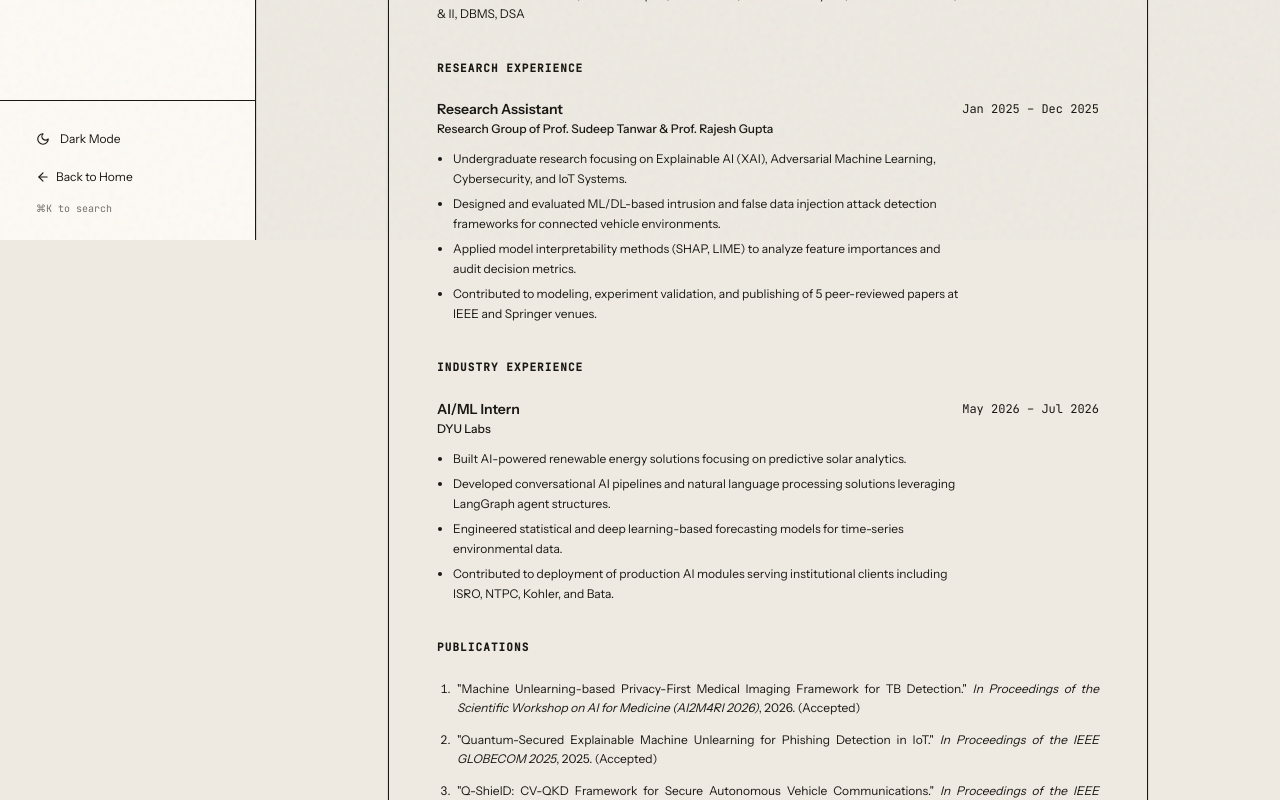
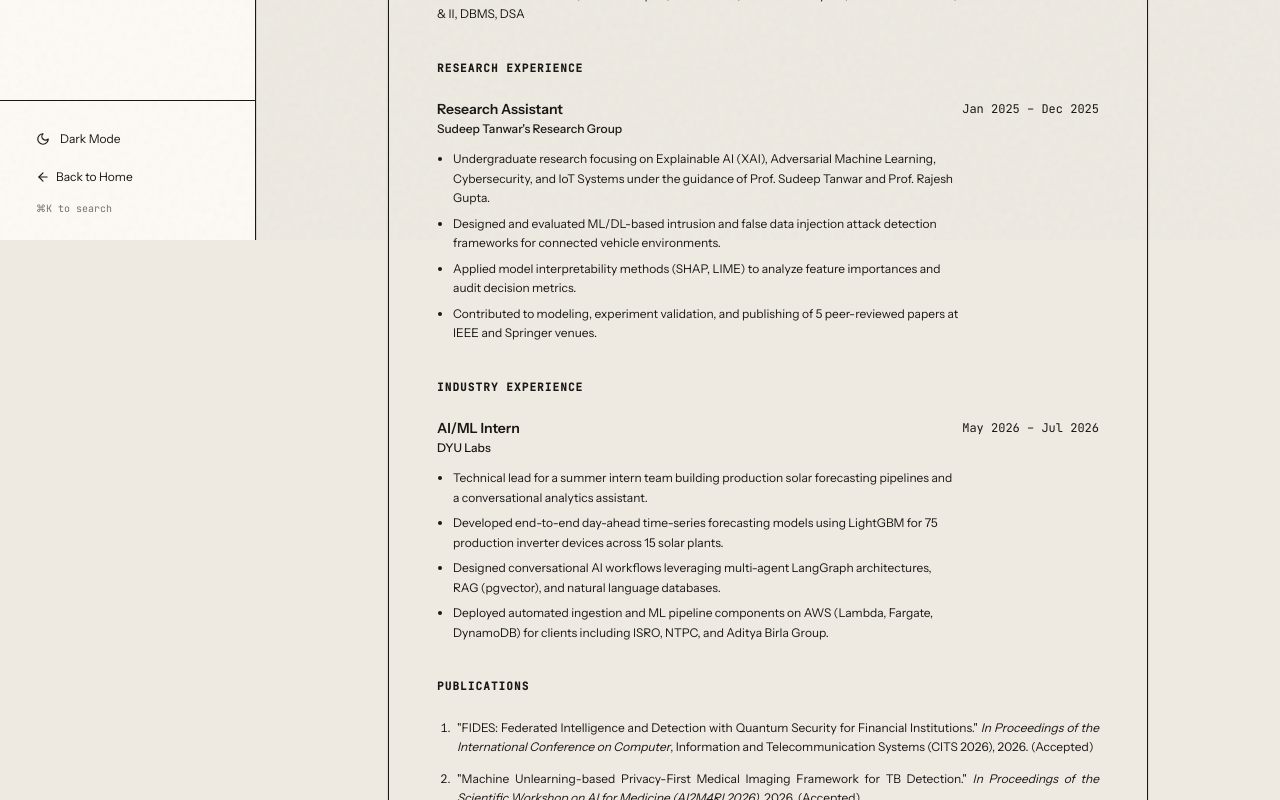
Before and after one commit to paramdesai24/portfolio, a SvelteKit app: page /workspace/resume in a window 1280 px wide. Shown: the part 560-1360 px from the top of the page. Built offline with nearby package versions, Linux system fonts and the light colour scheme.

Commit message:
feat: updates to blog sorting, research journey quantum focus, experience details, and resume

```diff
--- a/src/lib/content/blog/federated-learning-not-private.md
+++ b/src/lib/content/blog/federated-learning-not-private.md
@@ -10,7 +10,7 @@ themes:
 relatedPapers:
   - "fides-federated-finance-2026"
 featured: false
-publishedDate: 2026-02-01
+publishedDate: 2026-06-15
 status: "published"
 ---
 
--- a/src/lib/content/blog/unlearning-verification-problem.md
+++ b/src/lib/content/blog/unlearning-verification-problem.md
@@ -10,7 +10,7 @@ relatedPapers:
   - "q-phishnet-globecom-2025"
   - "q-tbnet-medical-imaging-2026"
 featured: false
-publishedDate: 2026-01-15
+publishedDate: 2025-08-05
 status: "published"
 ---
 
--- a/src/lib/content/blog/what-lime-actually-explains.md
+++ b/src/lib/content/blog/what-lime-actually-explains.md
@@ -12,7 +12,7 @@ relatedPapers:
   - "quantum-edge-health-2025"
   - "q-phishnet-globecom-2025"
 featured: true
-publishedDate: 2025-05-15
+publishedDate: 2025-12-11
 status: "published"
 ---
 
--- a/src/lib/content/experiences/dyu-labs.md
+++ b/src/lib/content/experiences/dyu-labs.md
@@ -3,7 +3,7 @@ role: "AI/ML Intern"
 company: "DYU Labs"
 period: "May – Jul 2026"
 location: "Ahmedabad, India"
-skills: ["LangGraph", "DynamoDB", "LightGBM", "AWS Fargate", "Copernicus ERA5", "RAG", "pgvector", "LangSmith", "Time-Series Forecasting"]
+skills: ["Python", "LightGBM", "Pandas", "NumPy", "XArray", "LangGraph", "LangChain", "OpenAI GPT Models", "OpenAI Whisper", "pgvector", "LangSmith", "AWS Lambda", "AWS Fargate", "AWS EventBridge", "AWS ECR", "DynamoDB", "PostgreSQL", "Supabase", "RAG", "Time-Series Forecasting", "Copernicus ERA5"]
 order: 1
 shortDescription: "Technical lead for a summer intern team at DYU Labs (clients: ISRO, NTPC, Aditya Birla Group), building production solar forecasting pipelines and a LangGraph-powered conversational analytics assistant across 75 inverter devices and 15 solar plants."
 ---
@@ -33,13 +33,3 @@ Key responsibilities:
 * **RAG pipelines** using OpenAI embeddings, pgvector, and Supabase vector search
 * **NL-to-Database Query (NL2DBQ)** for operational analytics and Modbus/register-based telemetry decoding
 * **Observability** via LangSmith; secure tool execution with authorization guardrails
-
-## Technologies
-
-**ML & Data:** Python, LightGBM, Pandas, NumPy, XArray
-
-**LLM & Agents:** LangGraph, LangChain, OpenAI GPT Models, OpenAI Whisper, pgvector, LangSmith
-
-**Cloud & Infrastructure:** AWS Lambda, Fargate, EventBridge, ECR, DynamoDB
-
-**Databases:** PostgreSQL, Supabase, DynamoDB
--- a/src/lib/content/experiences/research-assistant.md
+++ b/src/lib/content/experiences/research-assistant.md
@@ -1,6 +1,6 @@
 ---
 role: "Research Assistant"
-company: "Sudeep Tanwar's Research Lab"
+company: "Sudeep Tanwar's Research Group"
 period: "Jan – Dec 2025"
 location: "Ahmedabad, India"
 skills: ["Explainable AI", "Cybersecurity", "IoT Systems", "SHAP", "LIME", "Intrusion Detection", "Machine Learning"]
--- a/src/lib/utils/content.ts
+++ b/src/lib/utils/content.ts
@@ -148,15 +148,10 @@ export async function getExperiences(): Promise<Experience[]> {
   return result.sort((a, b) => (a.order || 0) - (b.order || 0));
 }
 
-// Get all blog posts sorted by publishedDate descending (featured first)
+// Get all blog posts sorted by publishedDate descending
 export async function getBlogPosts(): Promise<BlogPost[]> {
   const list = await resolveModules<BlogPost>(blogModules);
   return list.sort((a, b) => {
-    // Featured posts first
-    if (a.featured !== b.featured) {
-      return a.featured ? -1 : 1;
-    }
-    // Then by publishedDate descending
     const dateA = a.publishedDate ? new Date(a.publishedDate).getTime() : 0;
     const dateB = b.publishedDate ? new Date(b.publishedDate).getTime() : 0;
     return dateB - dateA;
--- a/src/routes/workspace/blog/+page.svelte
+++ b/src/routes/workspace/blog/+page.svelte
@@ -76,7 +76,7 @@
 
   <!-- Header -->
   <section class="anim-item delay-100 mb-8">
-    <h1 class="font-serif text-[32px] text-[--color-text] tracking-tight">Writing</h1>
+    <h1 class="font-serif text-[32px] text-[--color-text] tracking-tight">Research Blog</h1>
     <p class="font-sans text-sm text-[--color-muted] mt-1.5 max-w-[520px] leading-relaxed">
       Technical essays at the intersection of ML security, explainability, and the gap between what a model proves and what a system can deploy.
     </p>
--- a/src/routes/workspace/research/+page.svelte
+++ b/src/routes/workspace/research/+page.svelte
@@ -135,7 +135,7 @@
   <section class="anim-item delay-800 max-w-[680px]">
     <h3 class="font-serif text-2xl text-[--color-text] border-b border-[--color-border] pb-3 mb-5">Research Journey</h3>
     <p class="font-sans text-sm text-[--color-muted] leading-[1.85] text-justify">
-      My research began in early 2025 under the supervision of Prof. Sudeep Tanwar and Prof. Rajesh Gupta, initially exploring how explainability tools like LIME could make intrusion detection systems legible. What started as a question about smart-home security quickly expanded: if you could explain a prediction, could you also diagnose a poisoned training set? That forensic inversion became a thread connecting four papers across cybersecurity, autonomous vehicles, and healthcare AI. At IEEE ICSC in Tampa, presenting in person to a room of practitioners taught me something no peer review ever had — that correctness and deployability are different standards. I came back asking the deployment engineer's questions about every paper I write. The FIDES work on federated learning, and the unlearning verification problem it surfaced, are where that thinking has landed for now. Seven papers in eighteen months, and the questions are still getting harder.
+      My research began in early 2025 under the supervision of Prof. Sudeep Tanwar and Prof. Rajesh Gupta at Sudeep Tanwar's Research Group, initially exploring how explainability tools like LIME could make intrusion detection systems legible. What started as a question about smart-home security quickly expanded: if you could explain a prediction, could you also diagnose a poisoned training set? That forensic inversion became a thread connecting papers across cybersecurity, autonomous vehicles, and healthcare AI. At IEEE ICSC in Tampa, presenting in person to a room of practitioners taught me something no peer review ever had — that correctness and deployability are different standards. I came back asking the deployment engineer's questions about every paper I write. This led to exploring quantum security primitives like Continuous-Variable Quantum Key Distribution (CV-QKD) to secure resource-constrained edge nodes, moving beyond computational assumptions to physical-law security guarantees. The unlearning verification problem and quantum-secured telemetry streams are where that thinking has landed for now. Seven papers in eighteen months, and the questions are still getting harder.
     </p>
   </section>
 
--- a/src/routes/workspace/resume/+page.svelte
+++ b/src/routes/workspace/resume/+page.svelte
@@ -33,6 +33,9 @@
   ];
 
   const publications = [
+    {
+      citation: "\"FIDES: Federated Intelligence and Detection with Quantum Security for Financial Institutions.\" In Proceedings of the International Conference on Computer, Information and Telecommunication Systems (CITS 2026), 2026. (Accepted)"
+    },
     {
       citation: "\"Machine Unlearning-based Privacy-First Medical Imaging Framework for TB Detection.\" In Proceedings of the Scientific Workshop on AI for Medicine (AI2M4RI 2026), 2026. (Accepted)"
     },
@@ -153,9 +156,9 @@
         <div class="flex flex-col sm:flex-row sm:justify-between items-start gap-1">
           <div class="flex-1">
             <h3 class="font-sans font-semibold text-sm text-[--color-text]">Research Assistant</h3>
-            <p class="font-sans text-xs text-[--color-accent] font-medium mt-0.5">Research Group of Prof. Sudeep Tanwar & Prof. Rajesh Gupta</p>
+            <p class="font-sans text-xs text-[--color-accent] font-medium mt-0.5">Sudeep Tanwar's Research Group</p>
             <ul class="font-sans text-xs text-[--color-muted] space-y-1.5 list-disc pl-4 mt-3 leading-relaxed">
-              <li>Undergraduate research focusing on Explainable AI (XAI), Adversarial Machine Learning, Cybersecurity, and IoT Systems.</li>
+              <li>Undergraduate research focusing on Explainable AI (XAI), Adversarial Machine Learning, Cybersecurity, and IoT Systems under the guidance of Prof. Sudeep Tanwar and Prof. Rajesh Gupta.</li>
               <li>Designed and evaluated ML/DL-based intrusion and false data injection attack detection frameworks for connected vehicle environments.</li>
               <li>Applied model interpretability methods (SHAP, LIME) to analyze feature importances and audit decision metrics.</li>
               <li>Contributed to modeling, experiment validation, and publishing of 5 peer-reviewed papers at IEEE and Springer venues.</li>
@@ -175,10 +178,10 @@
             <h3 class="font-sans font-semibold text-sm text-[--color-text]">AI/ML Intern</h3>
             <p class="font-sans text-xs text-[--color-accent] font-medium mt-0.5">DYU Labs</p>
             <ul class="font-sans text-xs text-[--color-muted] space-y-1.5 list-disc pl-4 mt-3 leading-relaxed">
-              <li>Built AI-powered renewable energy solutions focusing on predictive solar analytics.</li>
-              <li>Developed conversational AI pipelines and natural language processing solutions leveraging LangGraph agent structures.</li>
-              <li>Engineered statistical and deep learning-based forecasting models for time-series environmental data.</li>
-              <li>Contributed to deployment of production AI modules serving institutional clients including ISRO, NTPC, Kohler, and Bata.</li>
+              <li>Technical lead for a summer intern team building production solar forecasting pipelines and a conversational analytics assistant.</li>
+              <li>Developed end-to-end day-ahead time-series forecasting models using LightGBM for 75 production inverter devices across 15 solar plants.</li>
+              <li>Designed conversational AI workflows leveraging multi-agent LangGraph architectures, RAG (pgvector), and natural language databases.</li>
+              <li>Deployed automated ingestion and ML pipeline components on AWS (Lambda, Fargate, DynamoDB) for clients including ISRO, NTPC, and Aditya Birla Group.</li>
             </ul>
           </div>
           <span class="font-mono text-xs text-[--color-muted] shrink-0 mt-0.5 select-none">May 2026 &ndash; Jul 2026</span>
```
